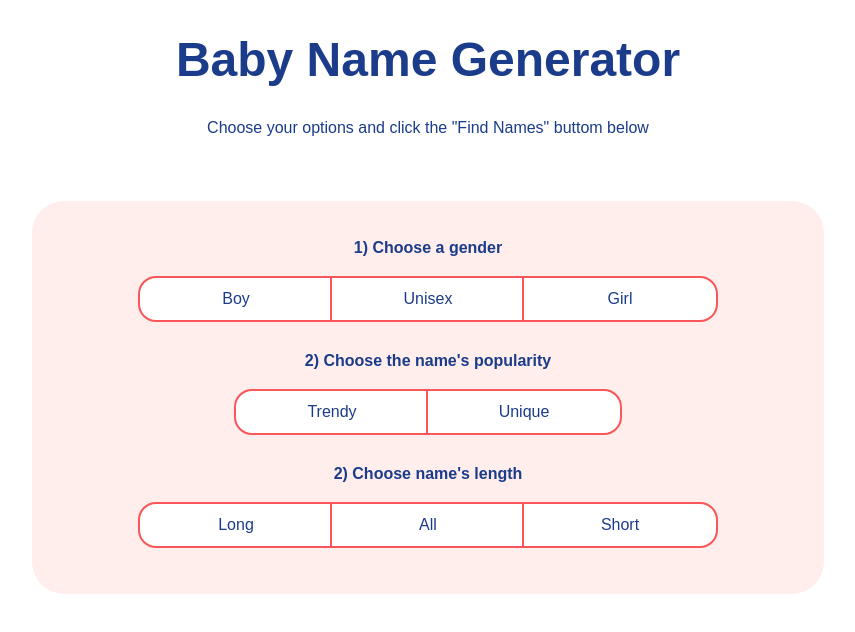
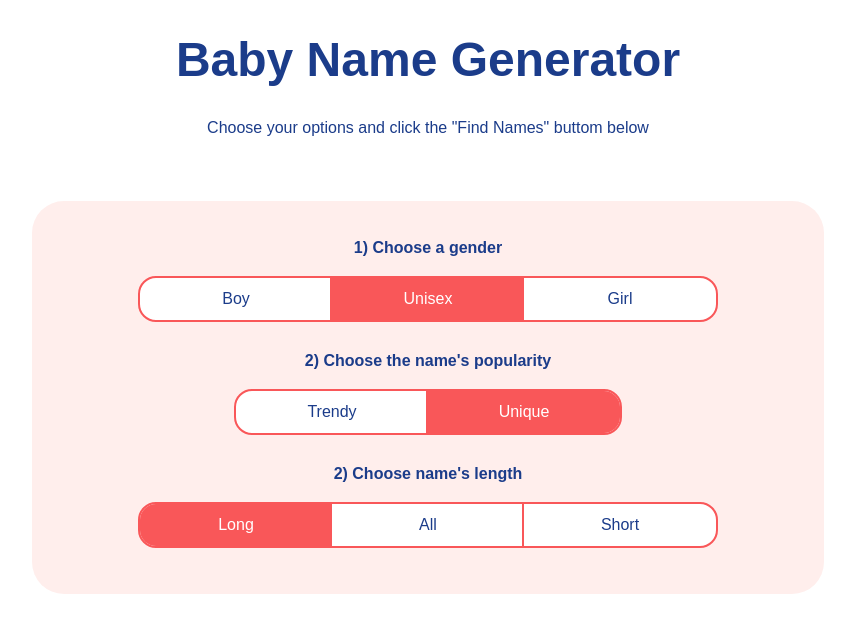
Before and after one commit to ozkancondek/Nuxt3, a Nuxt app in the folder udemy/01-Baby-Name-Generator/: page / in a window 1280 px wide. Shown: the top 632 px of the page, without its empty margins (212-1067 px from the left). Built offline with nearby package versions, Linux system fonts and the light colour scheme.

Commit message:
3-conditional classes added to buttons

```diff
--- a/udemy/01-Baby-Name-Generator/app.vue
+++ b/udemy/01-Baby-Name-Generator/app.vue
@@ -1,3 +1,11 @@
+<script setup>
+const options = reactive({
+  gender: "Unisex",
+  popularity: "Unique",
+  length: "Long",
+});
+</script>
+
 <template>
   <div class="container">
     <h1>Baby Name Generator</h1>
@@ -6,24 +14,64 @@
       <div class="option-container">
         <h4>1) Choose a gender</h4>
         <div class="option-buttons">
-          <button class="option option-left">Boy</button>
-          <button class="option">Unisex</button>
-          <button class="option option-right">Girl</button>
+          <button
+            :class="options.gender === 'Boy' && 'option-active'"
+            class="option option-left"
+          >
+            Boy
+          </button>
+          <button
+            :class="options.gender === 'Unisex' && 'option-active'"
+            class="option"
+          >
+            Unisex
+          </button>
+          <button
+            :class="options.gender === 'Girl' && 'option-active'"
+            class="option option-right"
+          >
+            Girl
+          </button>
         </div>
       </div>
       <div class="option-container">
         <h4>2) Choose the name's popularity</h4>
         <div class="option-buttons">
-          <button class="option option-left">Trendy</button>
-          <button class="option option-right">Unique</button>
+          <button
+            :class="options.popularity === 'Trendy' && 'option-active'"
+            class="option option-left"
+          >
+            Trendy
+          </button>
+          <button
+            :class="options.popularity === 'Unique' && 'option-active'"
+            class="option option-right"
+          >
+            Unique
+          </button>
         </div>
       </div>
       <div class="option-container">
         <h4>2) Choose name's length</h4>
         <div class="option-buttons">
-          <button class="option option-left">Long</button>
-          <button class="option">All</button>
-          <button class="option option-right">Short</button>
+          <button
+            :class="options.length === 'Long' && 'option-active'"
+            class="option option-left"
+          >
+            Long
+          </button>
+          <button
+            :class="options.length === 'All' && 'option-active'"
+            class="option"
+          >
+            All
+          </button>
+          <button
+            :class="options.length === 'Short' && 'option-active'"
+            class="option option-right"
+          >
+            Short
+          </button>
         </div>
       </div>
     </div>
@@ -70,4 +118,8 @@ h1 {
 .option-right {
   border-radius: 0 1rem 1rem 0;
 }
+.option-active {
+  background-color: rgb(249, 87, 89);
+  color: white;
+}
 </style>
```
